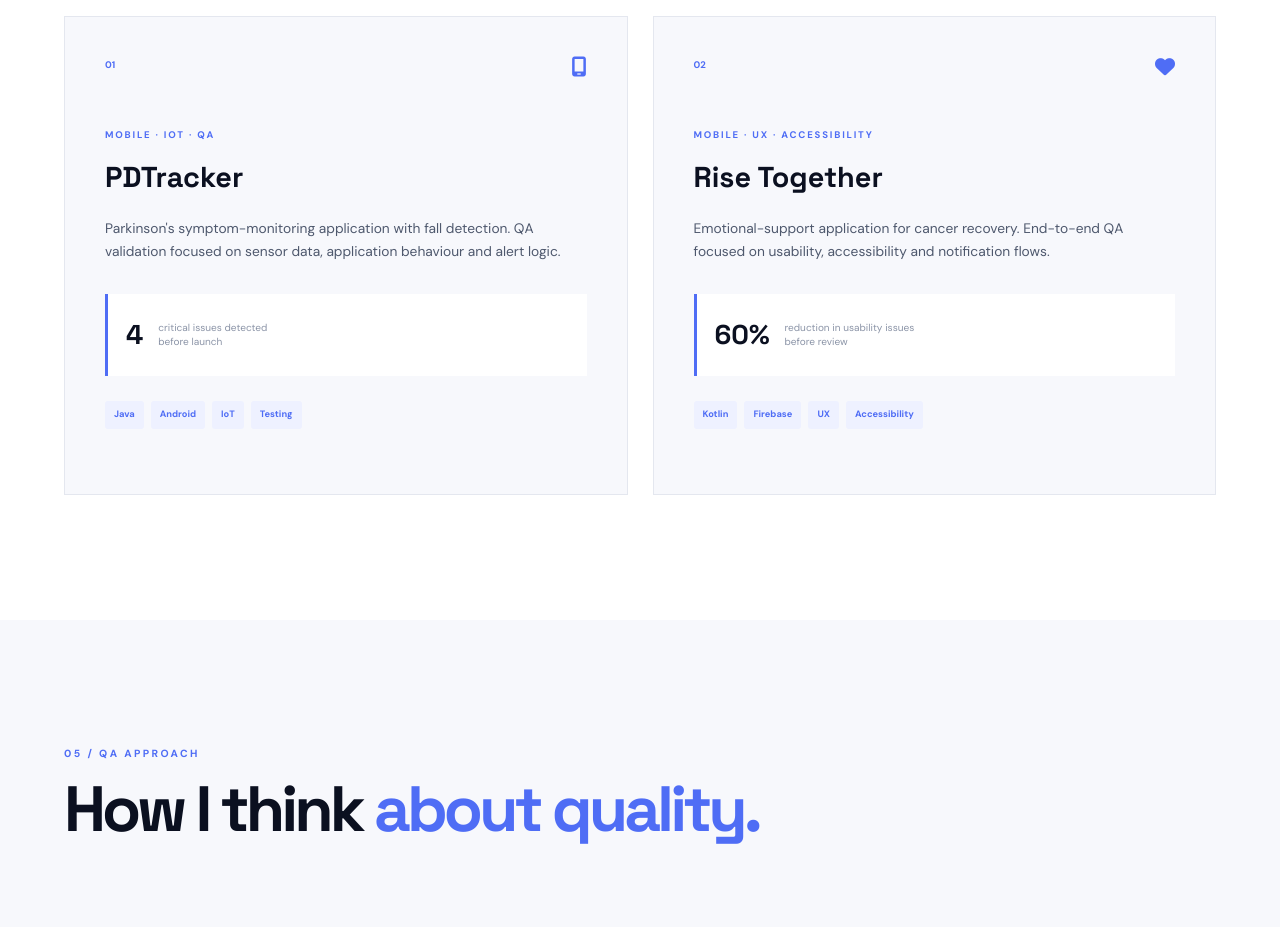
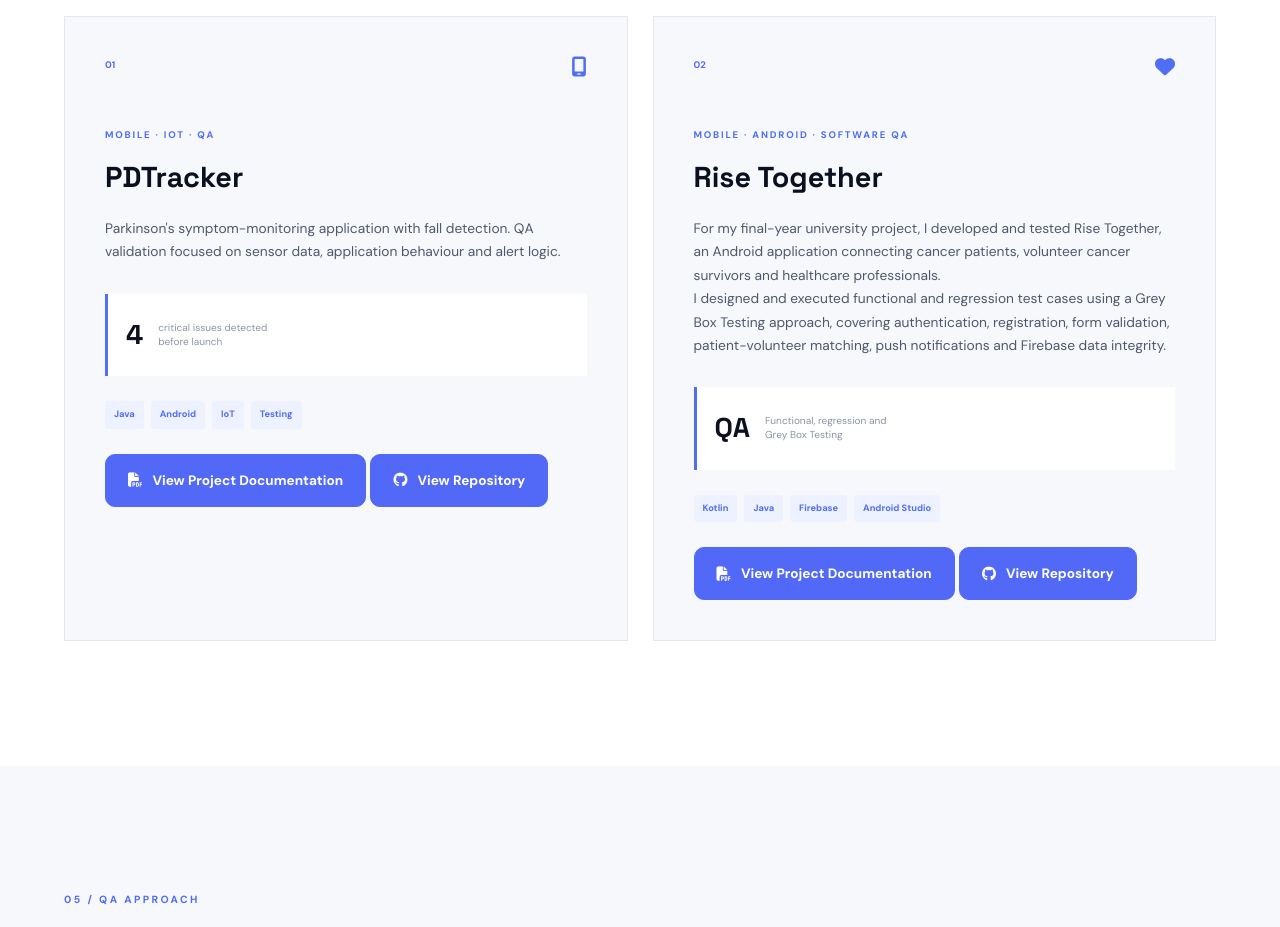
Before and after one commit to luandradevirginiamelo/qa-playwright-portfolio, a website: page index.html in a window 1280 px wide. Shown: the part 6180-7107 px from the top of the page. Drawn offline with Linux system fonts and the light colour scheme.

Commit message:
feat: update project cards and add QA documentation

```diff
--- a/index.html
+++ b/index.html
@@ -1281,22 +1281,47 @@
 
                 </div>
 
+
+<div class="project-actions">
+
+    <a
+        href="documents/PDTracker_Test_Documentation.pdf"
+        class="project-button"
+        target="_blank"
+        rel="noopener noreferrer"
+    >
+        <i class="fa-solid fa-file-pdf"></i>
+        View Project Documentation
+    </a>
+
+    <a
+        href="https://github.com/luandradevirginiamelo/PDTracker"
+        class="project-button project-button-outline"
+        target="_blank"
+        rel="noopener noreferrer"
+    >
+        <i class="fa-brands fa-github"></i>
+        View Repository
+    </a>
+
+</div>
+
+
+
             </article>
 
 
 
+
 <article class="project-small">
 
     <div class="project-top">
-
         <span>02</span>
-
         <i class="fa-solid fa-heart"></i>
-
     </div>
 
     <p class="project-label">
-                    MOBILE · UX · ACCESSIBILITY
+        MOBILE · ANDROID · SOFTWARE QA
     </p>
 
     <h3>
@@ -1304,36 +1329,68 @@
     </h3>
 
     <p>
-
-                    Emotional-support application for cancer
-                    recovery. End-to-end QA focused on usability,
-                    accessibility and notification flows.
-
-                </p>
-
+        For my final-year university project, I developed
+        and tested Rise Together, an Android application
+        connecting cancer patients, volunteer cancer
+        survivors and healthcare professionals.
+    </p>
+
+    <p>
+        I designed and executed functional and regression
+        test cases using a Grey Box Testing approach,
+        covering authentication, registration, form
+        validation, patient-volunteer matching, push
+        notifications and Firebase data integrity.
+    </p>
 
     <div class="project-result">
 
-                    <strong>60%</strong>
+        <strong>QA</strong>
 
         <span>
-                        reduction in usability
-                        issues before review
+            Functional, regression and
+            Grey Box Testing
         </span>
 
     </div>
 
-
     <div class="project-tech">
 
         <span>Kotlin</span>
+        <span>Java</span>
         <span>Firebase</span>
-                    <span>UX</span>
-                    <span>Accessibility</span>
-
-                </div>
+        <span>Android Studio</span>
+
+    </div>
+
+
+<div class="project-actions">
+
+    <a
+        href="documents/Rise_Together_Project.pdf"
+        class="project-button"
+        target="_blank"
+        rel="noopener noreferrer"
+    >
+        <i class="fa-solid fa-file-pdf"></i>
+        View Project Documentation
+    </a>
+
+    <a
+        href="https://github.com/luandradevirginiamelo/RiseTogether2"
+        class="project-button project-button-outline"
+        target="_blank"
+        rel="noopener noreferrer"
+    >
+        <i class="fa-brands fa-github"></i>
+        View Repository
+    </a>
+
+</div>
+
 
 </article>
+
 
         </div>
 
--- a/style.css
+++ b/style.css
@@ -2777,4 +2777,23 @@ footer p {
 
         gap: 15px;
     }
-}
+
+
+.project-actions {
+    display: flex;
+    flex-wrap: wrap;
+    gap: 10px;
+    margin-top: 24px;
+}
+
+.project-button-outline {
+    background: transparent;
+    color: #5269f8;
+}
+
+.project-button-outline:hover {
+    background: #eef0ff;
+    color: #4055df;
+}
+
+}
```
Also changed, not shown: 3 other files. Lines whose indentation alone changed are shown as unchanged.
